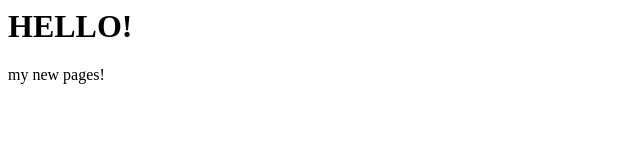
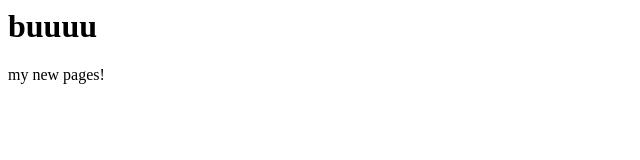
Before and after one commit to extraAA/SPAspasphinx, a plain HTML site: page index.html in a window 1280 px wide. Shown: the whole page, without its empty margins (0-640 px from the left). Drawn offline with Linux system fonts and the light colour scheme.

Commit message:
Update index.html

```diff
--- a/index.html
+++ b/index.html
@@ -1,6 +1,6 @@
 <html>
 <body>
-<h1>HELLO!</h1>
+<h1>buuuu</h1>
 <p>my new pages!</p>
 </body>
 </html>
```
